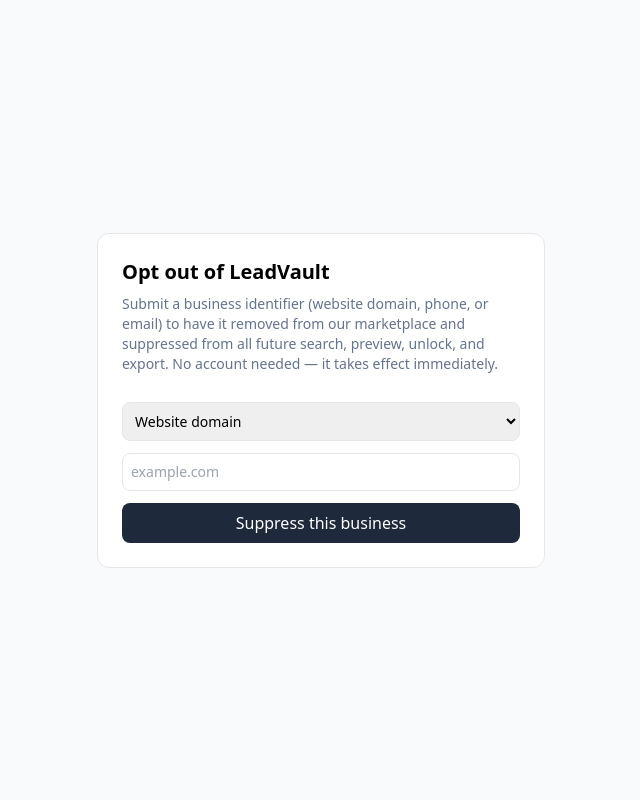
After one commit to peterwafik/leadvein, a Python web app: template app/web/templates/optout.html in a window 1280 px wide. The commit adds this page. Shown: the whole page, without its empty margins (319-959 px from the left). Run offline with Jinja, Linux system fonts and the light colour scheme; the template is opened without the code that fills it, so the values that code supplies are empty; some libraries are stand-ins or nearby versions.

Commit message:
feat(compliance): public no-login opt-out that suppresses across search/preview/unlock/export

```diff
--- a/app/leadvault.py
+++ b/app/leadvault.py
@@ -15,6 +15,7 @@ from app.web.routes_admin import router as admin_router
 from app.web.routes_auth import router as auth_router
 from app.web.routes_buyer import router as buyer_router
 from app.web.routes_billing import router as billing_router
+from app.web.routes_public import router as public_router
 
 app = FastAPI(title="LeadVault")
 app.add_middleware(SessionMiddleware,
@@ -43,6 +44,7 @@ app.include_router(auth_router)
 app.include_router(buyer_router)
 app.include_router(admin_router)
 app.include_router(billing_router)
+app.include_router(public_router)
 
 
 @app.get("/")
--- a/app/web/templates/login.html
+++ b/app/web/templates/login.html
@@ -9,4 +9,5 @@
     <button class="w-full bg-emerald-600 text-white rounded-lg py-2">Log in</button>
   </form>
   <p class="text-xs text-slate-500 mt-3">No account? <a href="/register" class="text-emerald-600 underline">Register</a></p>
+  <p class="text-xs text-slate-400 mt-1">Are you a business? <a href="/opt-out" class="underline">Opt out of LeadVault</a></p>
 </div>{% endblock %}
--- /dev/null
+++ b/app/web/templates/optout.html
@@ -0,0 +1,30 @@
+<!doctype html>
+<html lang="en">
+<head>
+  <meta charset="utf-8">
+  <meta name="viewport" content="width=device-width, initial-scale=1">
+  <title>Opt out — LeadVault</title>
+  <script src="https://cdn.tailwindcss.com"></script>
+</head>
+<body class="bg-slate-50 min-h-screen flex items-center justify-center p-6">
+  <div class="bg-white p-6 rounded-xl border max-w-md w-full">
+    <h1 class="text-xl font-semibold mb-2">Opt out of LeadVault</h1>
+    <p class="text-sm text-slate-500 mb-4">Submit a business identifier (website domain, phone, or
+      email) to have it removed from our marketplace and suppressed from all future search, preview,
+      unlock, and export. No account needed — it takes effect immediately.</p>
+    {% if status == "done" %}<p class="text-sm text-emerald-700 mb-3">Done — that identifier is now suppressed across LeadVault.</p>{% endif %}
+    {% if status == "invalid" %}<p class="text-sm text-amber-700 mb-3">Please pick a type and enter a value.</p>{% endif %}
+    <form method="post" action="/opt-out" class="space-y-3">
+      <input type="hidden" name="csrf_token" value="{{ csrf }}">
+      <select name="kind" class="w-full border rounded-lg p-2 text-sm">
+        <option value="domain">Website domain</option>
+        <option value="phone">Phone number</option>
+        <option value="email">Email address</option>
+      </select>
+      <input name="value" placeholder="example.com" required
+             class="w-full border rounded-lg p-2 text-sm">
+      <button class="w-full bg-slate-800 text-white rounded-lg py-2">Suppress this business</button>
+    </form>
+  </div>
+</body>
+</html>
```
Also changed, not shown: app/web/routes_public.py (added, +36 -0 lines), tests/test_public_optout.py (added, +72 -0 lines).
